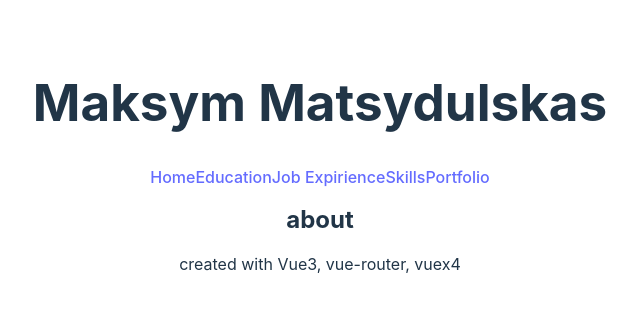
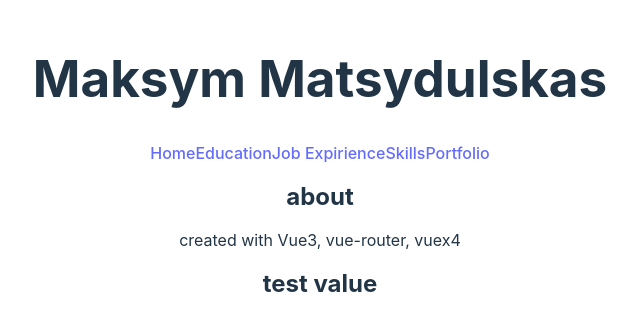
Before and after one commit to Slipmaks/vue3-resume, a Vue app: page /about in a window 1280 px wide. Shown: the part 234-564 px from the top of the page, without its empty margins (320-960 px from the left). Built offline with nearby package versions, Linux system fonts and the light colour scheme.

Commit message:
store init

```diff
--- a/index.html
+++ b/index.html
@@ -2,9 +2,9 @@
 <html lang="en">
   <head>
     <meta charset="UTF-8" />
-    <link rel="icon" type="image/svg+xml" href="/vite.svg" />
+    <link rel="icon" type="image/svg+xml" href="./src/assets/vueLogo.svg" />
     <meta name="viewport" content="width=device-width, initial-scale=1.0" />
-    <title>Vite + Vue</title>
+    <title>Vue3 Resume</title>
   </head>
   <body>
     <div id="app"></div>
--- a/src/App.vue
+++ b/src/App.vue
@@ -2,6 +2,7 @@
   <the-header></the-header>
   <router-view></router-view>
   <the-footer></the-footer>
+  <h2>{{ test }}</h2>
 </template>
 <script>
 import TheFooter from "./components/layouts/TheFooter.vue";
@@ -9,6 +10,11 @@ import TheHeader from "./components/layouts/TheHeader.vue";
 
 export default {
   components: { TheFooter, TheHeader },
+  computed: {
+    test() {
+      return this.$store.state.storedData.storedData;
+    },
+  },
 };
 </script>
 
--- a/src/main.js
+++ b/src/main.js
@@ -2,9 +2,11 @@ import { createApp } from "vue";
 import "./style.css";
 import App from "./App.vue";
 import router from "./router.js";
+import store from "./store/index.js";
 
 const app = createApp(App);
 
 app.use(router);
+app.use(store);
 
 app.mount("#app");
--- /dev/null
+++ b/src/store/action.js
@@ -0,0 +1 @@
+export default {};
--- /dev/null
+++ b/src/store/data/data.js
@@ -0,0 +1,3 @@
+export default {
+  storedData: "test value",
+};
--- /dev/null
+++ b/src/store/getters.js
@@ -0,0 +1 @@
+export default {};
--- /dev/null
+++ b/src/store/index.js
@@ -0,0 +1,12 @@
+import { createStore } from "vuex";
+import storedData from "./data/data.js";
+
+const store = createStore({
+  state() {
+    return {
+      storedData,
+    };
+  },
+});
+
+export default store;
--- /dev/null
+++ b/src/store/mutations.js
@@ -0,0 +1 @@
+export default {};
```
Also changed, not shown: src/assets/vueLogo.svg (added), 1 other file (tests, documents, lock files or other folders).
